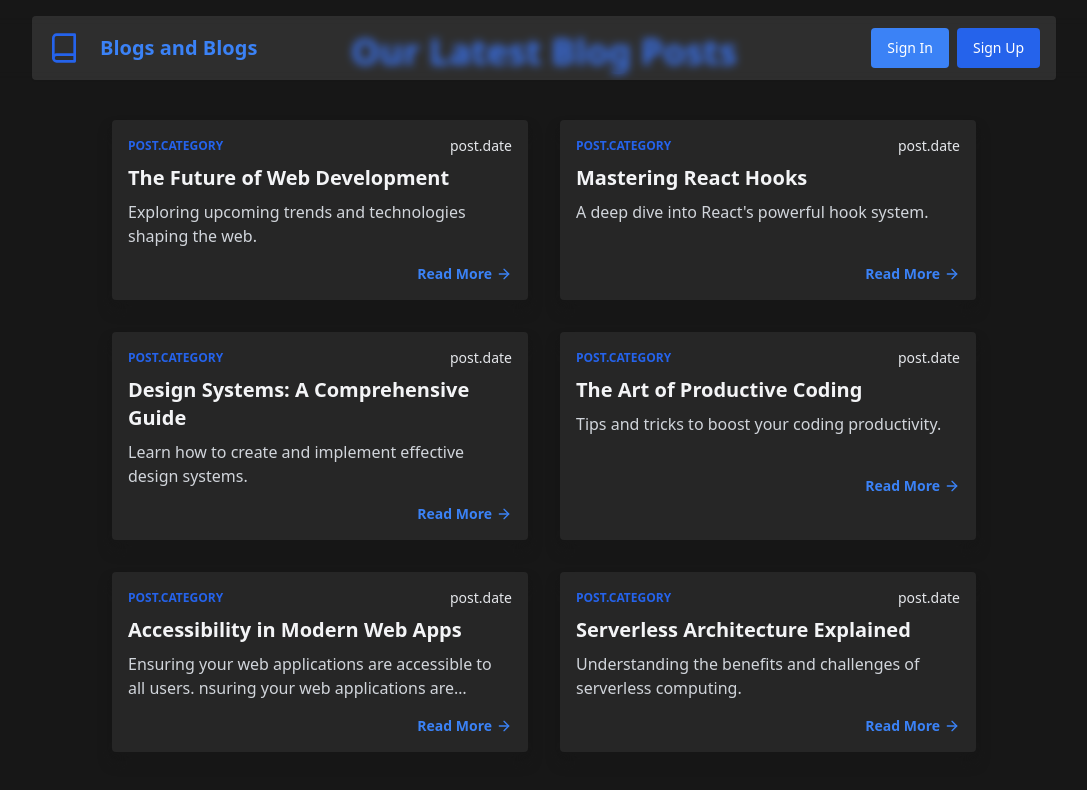
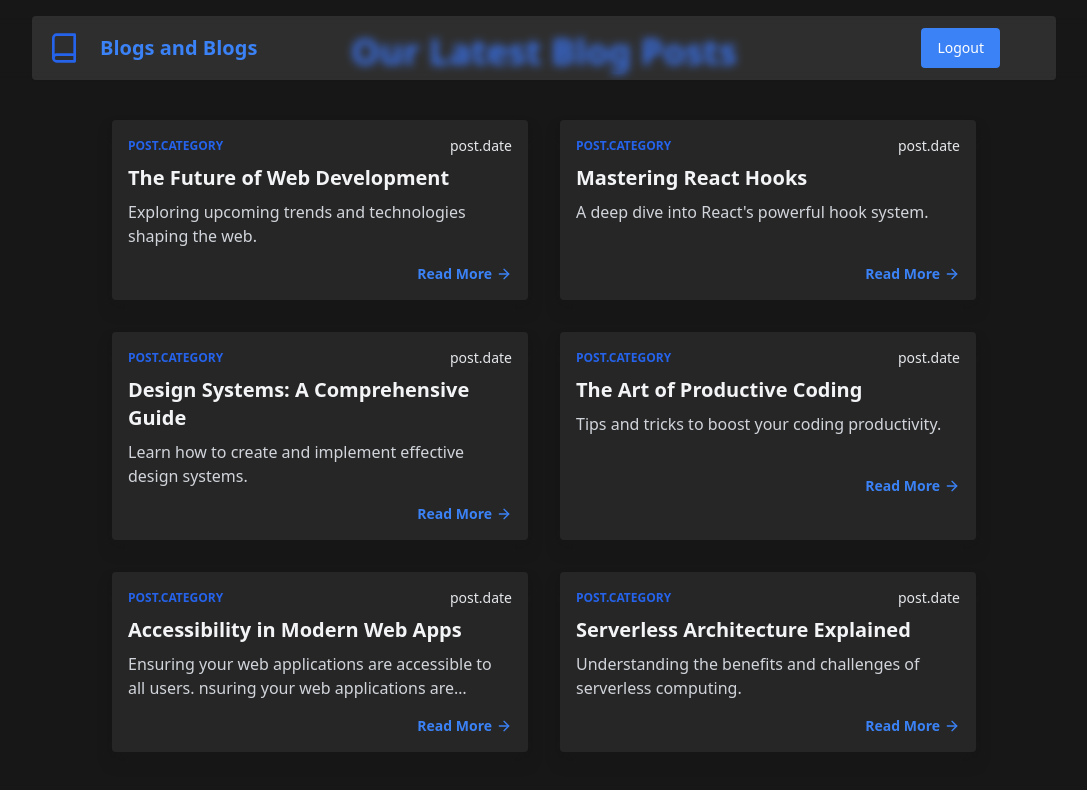
Before and after one commit to amartripathi0/blogging-site, a React (Vite) app in the folder frontend/: page /blogs in a window 1280 px wide. Shown: the top 790 px of the page, without its empty margins (96-1183 px from the left). Built offline with nearby package versions, Linux system fonts and the light colour scheme.

Commit message:
fix: navbar conditional auth buttons

```diff
--- a/frontend/package.json
+++ b/frontend/package.json
@@ -11,6 +11,7 @@
   },
   "dependencies": {
     "@amartripathi/blog-types": "^1.0.6",
+    "@radix-ui/react-avatar": "^1.1.1",
     "@radix-ui/react-label": "^2.1.0",
     "@radix-ui/react-slot": "^1.1.0",
     "class-variance-authority": "^0.7.0",
--- a/frontend/src/components/navbar.tsx
+++ b/frontend/src/components/navbar.tsx
@@ -1,9 +1,64 @@
 import { useLocation } from "react-router-dom";
 import { Button } from "./ui/button";
 import { motion } from "framer-motion";
+import { Avatar } from "./ui/avatar";
 
 export default function Navbar() {
   const { pathname } = useLocation();
+
+  function renderAuthButtons(){
+    switch (pathname) {
+      case "/":
+        return (
+          <>
+            <a href="/signin">
+              <Button
+                variant="ghost"
+                className="text-white bg-blue-500 hover:text-blue-900 hover:bg-blue-400 rounded"
+              >
+                Sign In
+              </Button>
+            </a>
+            <a href="/signup">
+              <Button className="bg-blue-600 text-white hover:bg-blue-700 rounded">
+                Sign Up
+              </Button>
+            </a>
+          </>
+        );
+      case "/signin":
+        return (
+          <a href="/signup">
+            <Button className="bg-blue-600 text-white hover:bg-blue-700 rounded">
+              Sign Up
+            </Button>
+          </a>
+        );
+      case "/signup":
+        return (
+          <a href="/signin">
+            <Button
+              variant="ghost"
+              className="text-white bg-blue-500 hover:text-blue-900 hover:bg-blue-400 rounded"
+            >
+              Sign In
+            </Button>
+          </a>
+        );
+      default:
+        return (
+          <div className="flex">
+            <Button
+              variant="ghost"
+              className="text-white bg-blue-500 hover:text-blue-900 hover:bg-blue-400 rounded"
+            >
+              Logout
+            </Button>
+            <Avatar />
+          </div>
+        );
+    }
+  };
 
   return (
     <motion.nav
@@ -31,38 +86,7 @@
           </span>
         </a>
         <div className="flex space-x-2">
-          {pathname !== "/signin" && pathname !== "/signup" ? (
-            <>
-              <a href="/signin">
-                <Button
-                  variant="ghost"
-                  className="text-white bg-blue-500 hover:text-blue-900 hover:bg-blue-400 rounded"
-                >
-                  Sign In
-                </Button>
-              </a>
-              <a href="/signup">
-                <Button className="bg-blue-600 text-white hover:bg-blue-700 rounded">
-                  Sign Up
-                </Button>
-              </a>
-            </>
-          ) : pathname === "/signin" ? (
-            <a href="/signup">
-              <Button className="bg-blue-600 text-white hover:bg-blue-700 rounded">
-                Sign Up
-              </Button>
-            </a>
-          ) : (
-            <a href="/signin">
-              <Button
-                variant="ghost"
-                className="text-white bg-blue-500 hover:text-blue-900 hover:bg-blue-400 rounded"
-              >
-                Sign In
-              </Button>
-            </a>
-          )}
+          {renderAuthButtons()}
         </div>
       </div>
     </motion.nav>
--- /dev/null
+++ b/frontend/src/components/ui/avatar.tsx
@@ -0,0 +1,48 @@
+import * as React from "react"
+import * as AvatarPrimitive from "@radix-ui/react-avatar"
+
+import { cn } from "@/lib/utils"
+
+const Avatar = React.forwardRef<
+  React.ElementRef<typeof AvatarPrimitive.Root>,
+  React.ComponentPropsWithoutRef<typeof AvatarPrimitive.Root>
+>(({ className, ...props }, ref) => (
+  <AvatarPrimitive.Root
+    ref={ref}
+    className={cn(
+      "relative flex h-10 w-10 shrink-0 overflow-hidden rounded-full",
+      className
+    )}
+    {...props}
+  />
+))
+Avatar.displayName = AvatarPrimitive.Root.displayName
+
+const AvatarImage = React.forwardRef<
+  React.ElementRef<typeof AvatarPrimitive.Image>,
+  React.ComponentPropsWithoutRef<typeof AvatarPrimitive.Image>
+>(({ className, ...props }, ref) => (
+  <AvatarPrimitive.Image
+    ref={ref}
+    className={cn("aspect-square h-full w-full", className)}
+    {...props}
+  />
+))
+AvatarImage.displayName = AvatarPrimitive.Image.displayName
+
+const AvatarFallback = React.forwardRef<
+  React.ElementRef<typeof AvatarPrimitive.Fallback>,
+  React.ComponentPropsWithoutRef<typeof AvatarPrimitive.Fallback>
+>(({ className, ...props }, ref) => (
+  <AvatarPrimitive.Fallback
+    ref={ref}
+    className={cn(
+      "flex h-full w-full items-center justify-center rounded-full bg-muted",
+      className
+    )}
+    {...props}
+  />
+))
+AvatarFallback.displayName = AvatarPrimitive.Fallback.displayName
+
+export { Avatar, AvatarImage, AvatarFallback }
```
Also changed, not shown: 1 other file (tests, documents, lock files or other folders).
